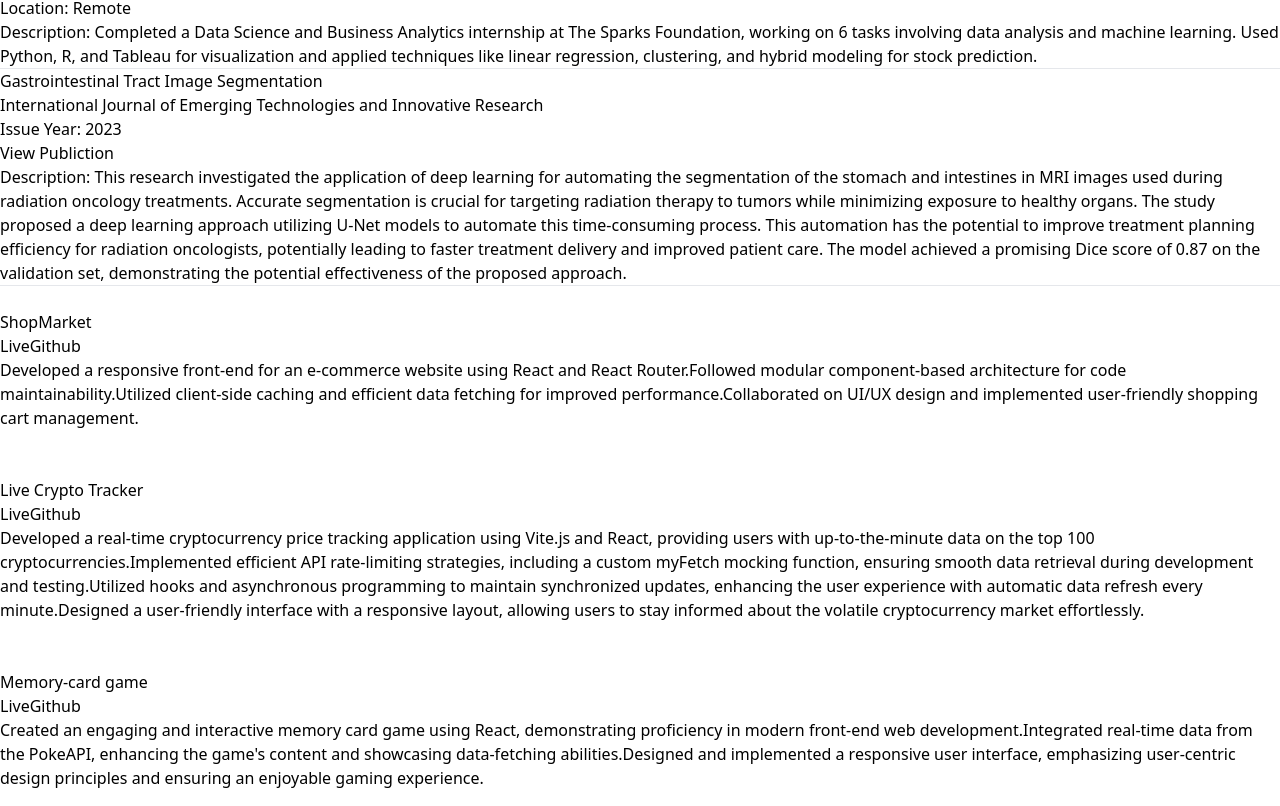
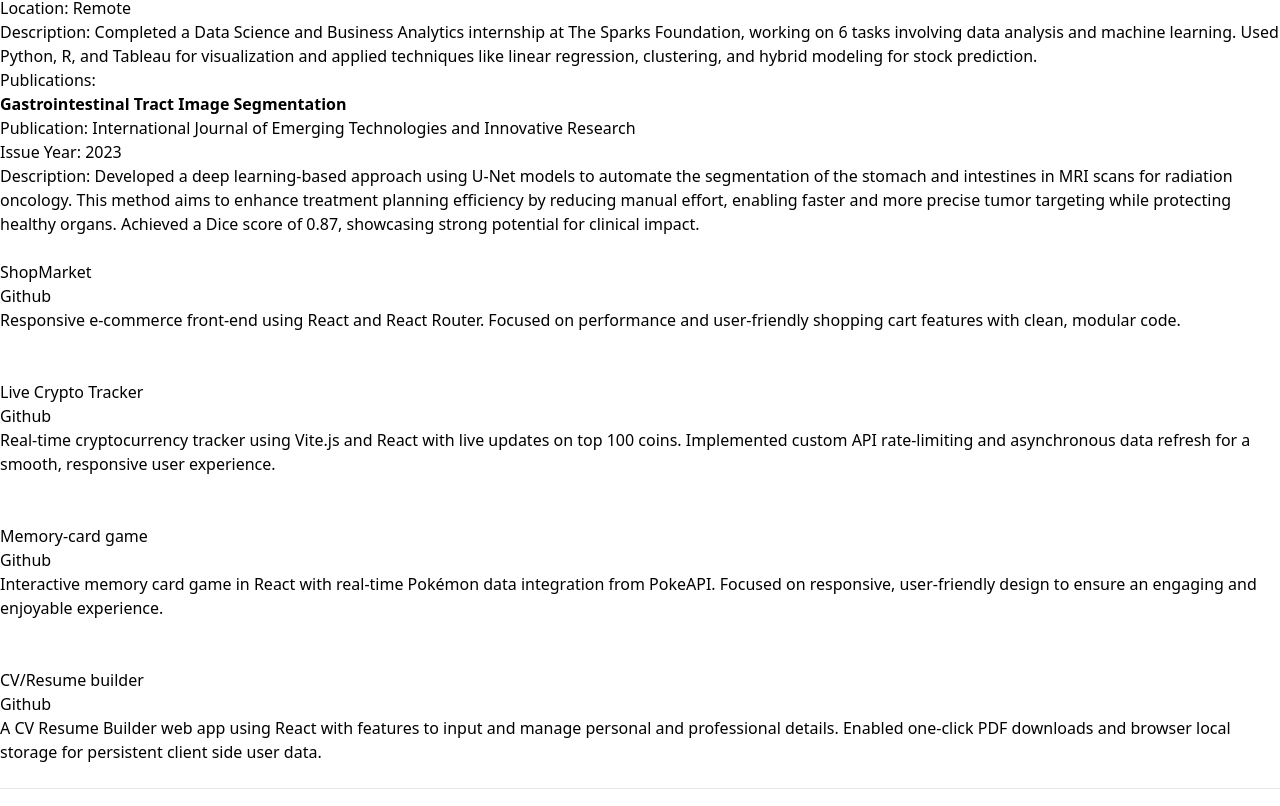
Before and after one commit to AnuragYadav404/Portfolio, a React (Vite) app: page / in a window 1280 px wide. Shown: the part 1894-2700 px from the top of the page. Built offline with nearby package versions, Linux system fonts and the light colour scheme.

Commit message:
Add skills to individual projects and update descriptions

```diff
--- a/src/components/Project.tsx
+++ b/src/components/Project.tsx
@@ -11,18 +11,22 @@
 
 export default function Project() {
     return (
-        <div id="projects">
-            <hr />
+        <div id="projects" className="grid grid-cols-1 md:grid-cols-2 gap-4">
             {projects.map((project) => {
                 return (
-                    <div key={project.title}>
-                        <br />
-                        <p>{project.title}</p>
-                        <a href={project.liveUrl.toString()} target="_blank">Live</a>
-                        <a href={project.codeUrl.toString()} target="_blank">Github</a>
-                        <p>{project.description}</p>
-                        <br />
-                    </div>
+                    <a href={project.liveUrl.toString()} target="_blank" className="group mb-4 hover:shadow-lg rounded-xl transition duration-200 relative border border-slate-200 border-slate-700 w-full">
+                        <div key={project.title} className="relative h-full">
+                            <div ></div>
+                            <div className="flex flex-col items-start dark:border-gray-800 rounded p-4 relative">
+                                <br />
+                                <h4 className="text-xl font-bold tracking-tight text-gray-900 dark:text-gray-100">{project.title}</h4>
+                                <a href={project.codeUrl.toString()} target="_blank">Github</a>
+                                <p className="leading-6 pt-4 text-gray-700 dark:text-gray-300">{project.description}</p>
+
+                                <br />
+                            </div>
+                        </div>
+                    </a>
                 )
             })}
         </div>
--- a/src/components/Publication.tsx
+++ b/src/components/Publication.tsx
@@ -12,19 +12,23 @@
 
 export default function Publication() {
     return (
-        <div id="publications">
-            <hr />
-            {publications.map((publication) => {
-                return (
-                    <div key={publication.title}>
-                        <p>{publication.title}</p>
-                        <p>{publication.publicationBook}</p>
-                        <p>Issue Year: {publication.issueYear}</p>
-                        <a href={publication.url.toString()}>View Publiction</a>
-                        <p>Description: {publication.description}</p>
-                    </div>
-                )
-            })}
+        <div>
+            <h1>Publications:</h1>
+            <div id="publications" className="p-1 mt-0 mb-0 md:mt-2 md:mb-2 mx-auto bg-zinc-900 bg-opacity-60">
+
+                {publications.map((publication) => {
+                    return (
+                            <div key={publication.title} className="sm:block rounded-lg px-4 text-sm font-medium shadow-xl shadow-zinc-100/14 ring-1 mb-6">
+                                <a href={publication.url.toString()} target="_blank">
+                                        <b ><h1 className="w-full p-2 mt-0 mb-0 md:mt-2 md:mb-0 mx-auto">{publication.title}</h1></b>
+                                        <p className="w-full p-2 mx-auto">Publication: {publication.publicationBook}</p>
+                                        <p className="w-full p-2 mx-auto">Issue Year: {publication.issueYear}</p>
+                                        <p className="w-full p-2 pb-4 mx-auto">Description: {publication.description}</p>
+                                </a>
+                            </div>
+                    )
+                })}
+            </div>
         </div>
     )
 }
--- a/src/data/projects.ts
+++ b/src/data/projects.ts
@@ -3,27 +3,31 @@
 export const projects: Project[] = [
     {
         title: "ShopMarket",
-        description: "Developed a responsive front-end for an e-commerce website using React and React Router.Followed modular component-based architecture for code maintainability.Utilized client-side caching and efficient data fetching for improved performance.Collaborated on UI/UX design and implemented user-friendly shopping cart management.",
+        description: "Responsive e-commerce front-end using React and React Router. Focused on performance and user-friendly shopping cart features with clean, modular code.",
         codeUrl: new URL("https://github.com/AnuragYadav404/ShopMarket"),
-        liveUrl: new URL("https://shop-market-nine.vercel.app/")
+        liveUrl: new URL("https://shop-market-nine.vercel.app/"),
+        skills: ["React","React-Router", "Responsive Design", "Component-Based Architecture", "Client-Side Caching", "Data Fetching"]
     },
     {
         title: "Live Crypto Tracker",
-        description: "Developed a real-time cryptocurrency price tracking application using Vite.js and React, providing users with up-to-the-minute data on the top 100 cryptocurrencies.Implemented efficient API rate-limiting strategies, including a custom myFetch mocking function, ensuring smooth data retrieval during development and testing.Utilized hooks and asynchronous programming to maintain synchronized updates, enhancing the user experience with automatic data refresh every minute.Designed a user-friendly interface with a responsive layout, allowing users to stay informed about the volatile cryptocurrency market effortlessly.",
+        description: "Real-time cryptocurrency tracker using Vite.js and React with live updates on top 100 coins. Implemented custom API rate-limiting and asynchronous data refresh for a smooth, responsive user experience.",
         codeUrl: new URL("https://github.com/AnuragYadav404/crypto-tracker"),
-        liveUrl: new URL("https://crypto-tracker-mu-sepia.vercel.app/")
+        liveUrl: new URL("https://crypto-tracker-mu-sepia.vercel.app/"),
+        skills: ["React", "Vite.js", "Real-Time Data", "API Rate Limiting", "React Hooks"]
     },
     {
         title: "Memory-card game",
-        description: "Created an engaging and interactive memory card game using React, demonstrating proficiency in modern front-end web development.Integrated real-time data from the PokeAPI, enhancing the game's content and showcasing data-fetching abilities.Designed and implemented a responsive user interface, emphasizing user-centric design principles and ensuring an enjoyable gaming experience.",
+        description: "Interactive memory card game in React with real-time Pokémon data integration from PokeAPI. Focused on responsive, user-friendly design to ensure an engaging and enjoyable experience.",
         codeUrl: new URL("https://github.com/AnuragYadav404/memory-card-game"),
-        liveUrl: new URL("https://memory-card-game-gray.vercel.app/")
+        liveUrl: new URL("https://memory-card-game-gray.vercel.app/"),
+        skills: ["React.js", "Game Development"," API Integration", "Dynamic Rendering", "State Management", "Responsive UI"," Interactive Design"]
     },
     {
         title: "CV/Resume builder",
-        description: "Developed a web-based CV Resume Builder using React.Users can input personal details, education, work experience, skills, and projects.Implemented PDF generation for one-click resume downloads.Employed localStorage for seamless data storage, ensuring data persistence.",
+        description: "A CV Resume Builder web app using React with features to input and manage personal and professional details. Enabled one-click PDF downloads and browser local storage for persistent client side user data.",
         codeUrl: new URL("https://github.com/AnuragYadav404/cv-application"),
-        liveUrl: new URL("https://cv-application-7aou-2mmupanuy-anuragyadav404.vercel.app/")
+        liveUrl: new URL("https://cv-application-7aou-2mmupanuy-anuragyadav404.vercel.app/"),
+        skills: ["React"]
     }
 ]
 
--- a/src/data/publications.ts
+++ b/src/data/publications.ts
@@ -7,6 +7,6 @@
         publicationBook: "International Journal of Emerging Technologies and Innovative Research",
         issueYear:"2023",
         url: new URL("https://www.jetir.org/view?paper=JETIR2305315"),
-        description: "This research investigated the application of deep learning for automating the segmentation of the stomach and intestines in MRI images used during radiation oncology treatments. Accurate segmentation is crucial for targeting radiation therapy to tumors while minimizing exposure to healthy organs. The study proposed a deep learning approach utilizing U-Net models to automate this time-consuming process. This automation has the potential to improve treatment planning efficiency for radiation oncologists, potentially leading to faster treatment delivery and improved patient care. The model achieved a promising Dice score of 0.87 on the validation set, demonstrating the potential effectiveness of the proposed approach."
+        description: "Developed a deep learning-based approach using U-Net models to automate the segmentation of the stomach and intestines in MRI scans for radiation oncology. This method aims to enhance treatment planning efficiency by reducing manual effort, enabling faster and more precise tumor targeting while protecting healthy organs. Achieved a Dice score of 0.87, showcasing strong potential for clinical impact."
      }
  ];
--- a/src/types/index.ts
+++ b/src/types/index.ts
@@ -19,6 +19,7 @@
     description: string,
     liveUrl: URL,
     codeUrl: URL,
+    skills: string[],
 }
 
 export interface Publication {
```
